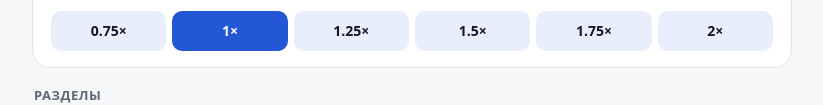
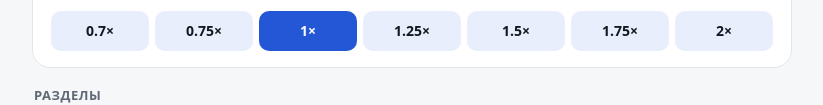
Before and after one commit to DimaGusakov/ozvuchka-lr5-6, a plain HTML site: page video.html in a window 1280 px wide. Shown: the part 627-732 px from the top of the page, without its empty margins (228-1051 px from the left). Drawn offline with Linux system fonts and the light colour scheme.

Commit message:
Добавить скорость 0.7x в видеоплеер

```diff
--- a/video.html
+++ b/video.html
@@ -43,7 +43,7 @@ video{display:block;width:100%;aspect-ratio:16/9;background:#000}
 .title{font-size:19px;font-weight:700;margin:0}
 .sub{margin:4px 0 0;color:var(--muted);font-size:14px}
 
-.speed{display:grid;grid-template-columns:repeat(6,1fr);gap:6px;margin-top:14px}
+.speed{display:grid;grid-template-columns:repeat(7,1fr);gap:6px;margin-top:14px}
 .speed button{min-height:40px;padding:0;border-radius:10px;background:var(--soft);font-weight:600;font-size:14px;font-variant-numeric:tabular-nums}
 .speed button[aria-pressed="true"]{background:var(--accent);color:var(--accent-ink)}
 
@@ -94,7 +94,7 @@ video{display:block;width:100%;aspect-ratio:16/9;background:#000}
   var v = $('v'), cur = 0, rate = 1, chapIdx = -1;
   try { rate = +localStorage.getItem('v_rate') || 1; cur = +localStorage.getItem('v_part') || 0; } catch (e) {}
   if (cur >= P.length) cur = 0;
-  var SPEEDS = [0.75, 1, 1.25, 1.5, 1.75, 2];
+  var SPEEDS = [0.7, 0.75, 1, 1.25, 1.5, 1.75, 2];
   var fmt = function (s) { s = Math.max(0, Math.round(s)); return Math.floor(s / 60) + ':' + String(s % 60).padStart(2, '0'); };
 
   SPEEDS.forEach(function (r) {
```
